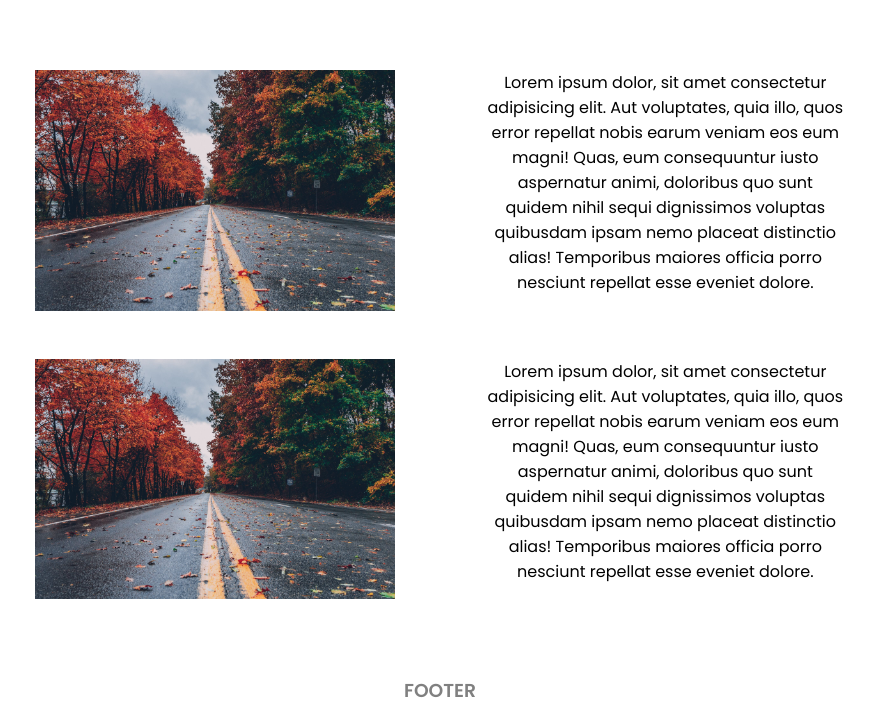
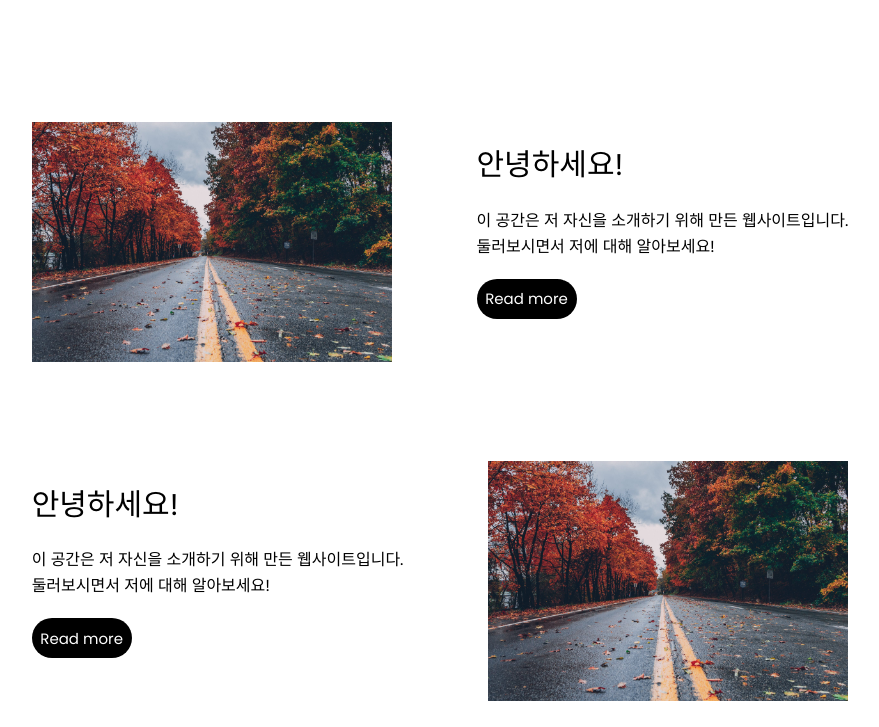
Before and after one commit to LSH3333/portalFront, a plain HTML site: page index.html in a window 1280 px wide. Shown: the part 850-1577 px from the top of the page, without its empty margins (200-1079 px from the left). Drawn offline with Linux system fonts and the light colour scheme.

Commit message:
index.html

```diff
--- a/index.css
+++ b/index.css
@@ -98,15 +98,17 @@ main {
     /* background-color: gray; */
     width: 80%;
     margin: auto;
-    text-align: center;
+    /* text-align: center; */
     padding-top: 100px;
 }
 
+/* mainBlock1 */
 #mainBlock1 {
-    /* background-color: antiquewhite; */
+    /* background-color: aquamarine; */
     display: flex;
     justify-content: space-around;
     padding: 2% 6%;
+    margin: 5% 0;
 }
 
 #mainBlock1 .imgBlock {
@@ -117,6 +119,65 @@ main {
     max-width: 100%;
 }
 
-#mainBlock1 p {
+#mainBlock1 #mainBlock1Content {
+    /* background-color: aliceblue; */
+}
+
+#mainBlock1 #mainBlock1Content p {
+    font-size: 30px;
+    margin: 5% 0;
+}
+
+
+#readmoreBtn {
+    background-color: black;
+    text-decoration: none;
+    color: white;
+    border-radius: 20px;
+    width: 100px;
+    height: 40px;
+    font-size: 15px;
+    margin-top: 20px;
+    margin-bottom: 50px;
+    display: flex;
+    justify-content: center;
+    align-items: center;
+}
+
+#readmoreBtn:hover {
+    cursor: pointer;
+    background-color: rgba(255, 72, 0, 0.908);
+}
+
+#readmoreBtn a {
+    text-decoration: none;
+    color: white;
+}
+
+
+
+/* mainBlock2 */
+#mainBlock2 {
+    /* background-color: antiquewhite; */
+    display: flex;
+    justify-content: space-around;
+    padding: 2% 6%;
+    margin: 5% 0;
+}
+
+#mainBlock2 .imgBlock {
     max-width: 40%;
 }
+
+#mainBlock2 .imgBlock img {
+    max-width: 100%;
+}
+
+#mainBlock2 #mainBlock2Content {
+    /* background-color: aliceblue; */
+}
+
+#mainBlock2 #mainBlock2Content p {
+    font-size: 30px;
+    margin: 5% 0;
+}
--- a/index.html
+++ b/index.html
@@ -21,21 +21,18 @@
         <nav>
             <a id="logo" href="index.html">LSH</a>
             <div id="navLinks">
-                <!-- Close icon -->
-                <!-- <i class="fas fa-times" onclick="hideMenu()"></i> -->
                 <ul>
                     <li><a href="index.html">Home</a></li>
                     <li><a href="portfolio.html">Portfolio</a></li>
                     <li><a href="./aboutme.html">About me</a></li>
                     <li><a href="https://tose33.tistory.com/" target="_blank">Blog</a></li>
                     <li><a href="https://github.com/LSH3333" target="_blank">Git</a></li>
+                    <li><a href="https://www.acmicpc.net/user/chadol51" target="_blank">PS</a></li>
                 </ul>
             </div>
-            <!-- Menu icon -->
-            <!-- <i class="fas fa-bars" onclick="showMenu()"></i> -->
         </nav>
         <div id="header-text-box">
-            <h1>HEADER-TEXT-BOX</h1>
+            <h1>Welcome To My About Me Page</h1>
         </div>
     </header>
 
@@ -45,23 +42,32 @@
             <div class="imgBlock">
                 <img src="headerImg.jpeg" alt="">
             </div>
-            <p>Lorem ipsum dolor, sit amet consectetur adipisicing elit. Aut voluptates, quia illo, quos error repellat nobis earum veniam eos eum magni! Quas, eum consequuntur iusto aspernatur animi, doloribus quo sunt quidem nihil sequi dignissimos voluptas quibusdam ipsam nemo placeat distinctio alias! Temporibus maiores officia porro nesciunt repellat esse eveniet dolore.</p>
+            <div id="mainBlock1Content">
+                <p>안녕하세요!</p>
+                이 공간은 저 자신을 소개하기 위해 만든 웹사이트입니다.<br>
+                둘러보시면서 저에 대해 알아보세요!<br>
+                <div id="readmoreBtn"><a href="./aboutme.html">Read more</a></div>
+            </div>
         </div>
-        <div id="mainBlock1">
+        <div id="mainBlock2">
+            <div id="mainBlock2Content">
+                <p>안녕하세요!</p>
+                이 공간은 저 자신을 소개하기 위해 만든 웹사이트입니다.<br>
+                둘러보시면서 저에 대해 알아보세요!<br>
+                <div id="readmoreBtn"><a href="./aboutme.html">Read more</a></div>
+            </div>
             <div class="imgBlock">
                 <img src="headerImg.jpeg" alt="">
             </div>
-            <p>Lorem ipsum dolor, sit amet consectetur adipisicing elit. Aut voluptates, quia illo, quos error repellat nobis earum veniam eos eum magni! Quas, eum consequuntur iusto aspernatur animi, doloribus quo sunt quidem nihil sequi dignissimos voluptas quibusdam ipsam nemo placeat distinctio alias! Temporibus maiores officia porro nesciunt repellat esse eveniet dolore.</p>
         </div>
     </main>
 
     <!-- FOOTER -->
     <footer>
-        <h3>FOOTER</h3>
-        <p>Lorem ipsum dolor sit, amet consectetur adipisicing elit. Cupiditate, nesciunt!</p>
-
+        <h3>LSH</h3>
+        <!-- <p>Lorem ipsum dolor sit, amet consectetur adipisicing elit. Cupiditate, nesciunt!</p> -->
         <ul>
-            <li>@ 2023-2023 INSTA WEB, Inc.</li>
+            <li>@ LSH Aboutme page</li>
             <li>|</li>
             <li><a href="https://github.com/LSH3333" target="_blank"><i class="fa-brands fa-github"></i></a></li>
             <li>|</li>
```
Also changed, not shown: aboutme.html (+7 -12 lines), portfolio.html (+7 -13 lines).
